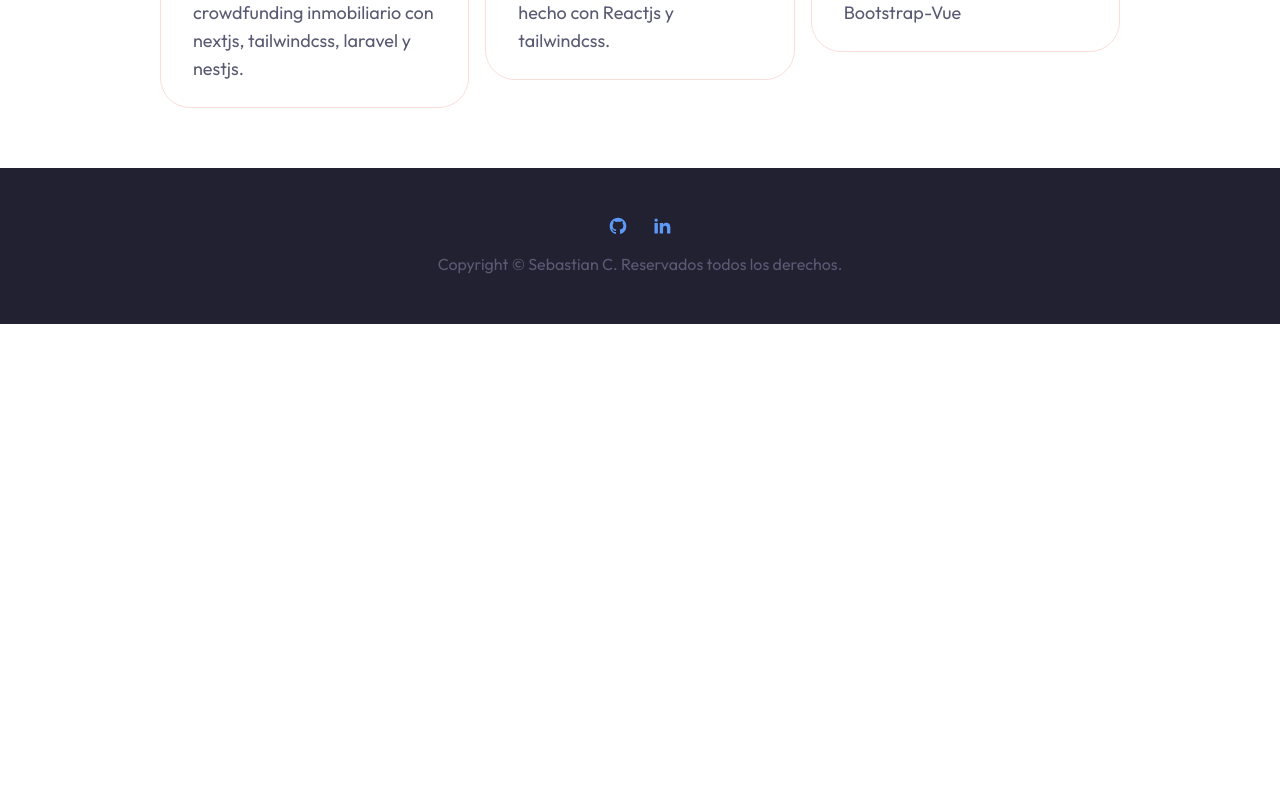
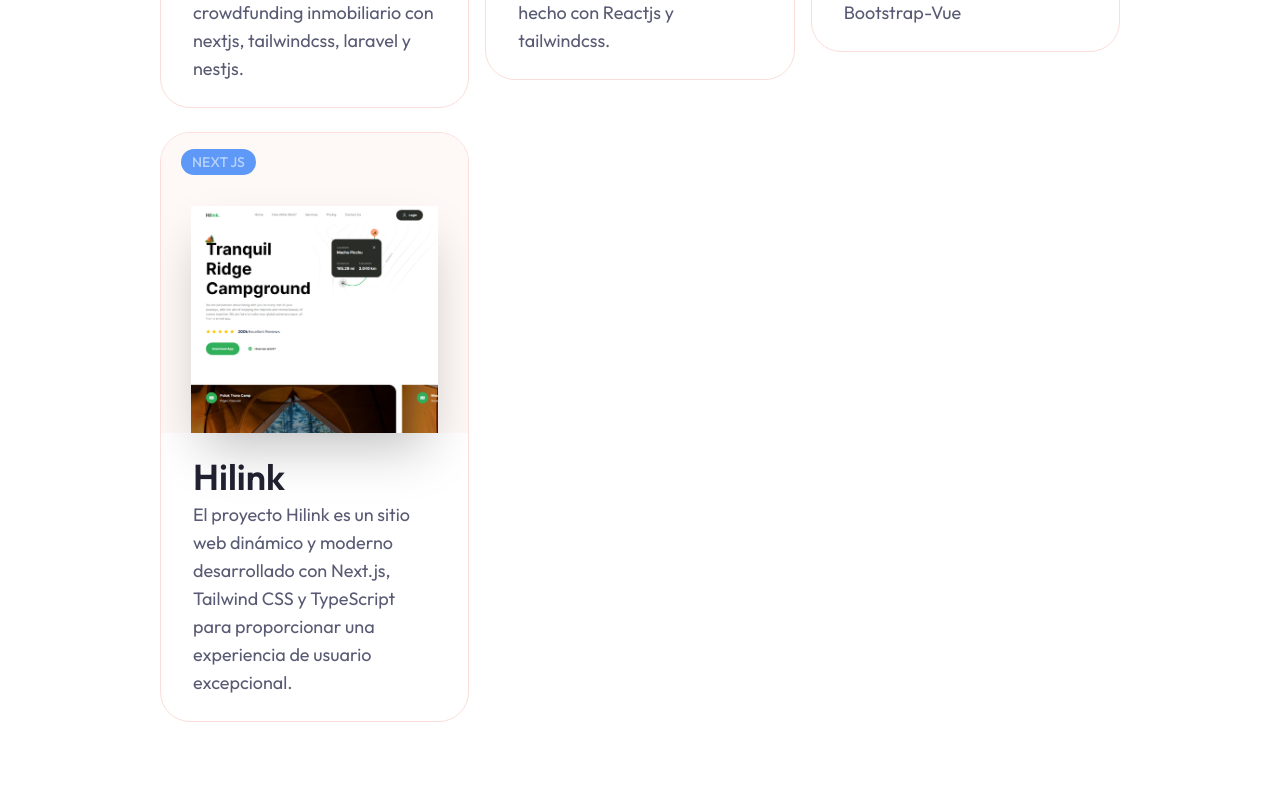
Before and after one commit to iSebasC/porfolio-sebastian-cabrera, a Next.js app: page /projects in a window 1280 px wide. Shown: the part 720-1520 px from the top of the page. Before the commit the page ends 1044 px from the top, so only its background shows below. Built offline with nearby package versions, Linux system fonts and the light colour scheme.

Commit message:
agregando hilink

```diff
--- a/app/projects/page.jsx
+++ b/app/projects/page.jsx
@@ -30,6 +30,15 @@ const projectData = [
       "Es un sitio web hecho con Bootstrap-Vue",
     link: "/https://lms-platform-liard.vercel.app/",
     github: "/https://github.com/premvarma2002/lms-platform",
+  },
+  {
+    image: "/work/4.jpg",
+    category: "Next JS",
+    name: "Hilink",
+    description:
+      "El proyecto Hilink es un sitio web dinámico y moderno desarrollado con Next.js, Tailwind CSS y TypeScript para proporcionar una experiencia de usuario excepcional.",
+    link: "https://travelhk.netlify.app",
+    github: "https://github.com/iSebasC/hilink_project",
   },
 ];
 
--- a/components/Work.jsx
+++ b/components/Work.jsx
@@ -42,6 +42,15 @@ const projectData = [
       "Es un sitio web hecho con Bootstrap-Vue",
     link: "/https://lms-platform-liard.vercel.app/",
     github: "/https://github.com/premvarma2002/lms-platform",
+  },
+  {
+    image: "/work/4.jpg",
+    category: "Next JS",
+    name: "Hilink",
+    description:
+      "El proyecto Hilink es un sitio web dinámico y moderno desarrollado con Next.js, Tailwind CSS y TypeScript",
+    link: "https://travelhk.netlify.app",
+    github: "https://github.com/iSebasC/hilink_project",
   },
 ];
 
```
Also changed, not shown: public/work/4.jpg (added), public/work/4.png (deleted).
